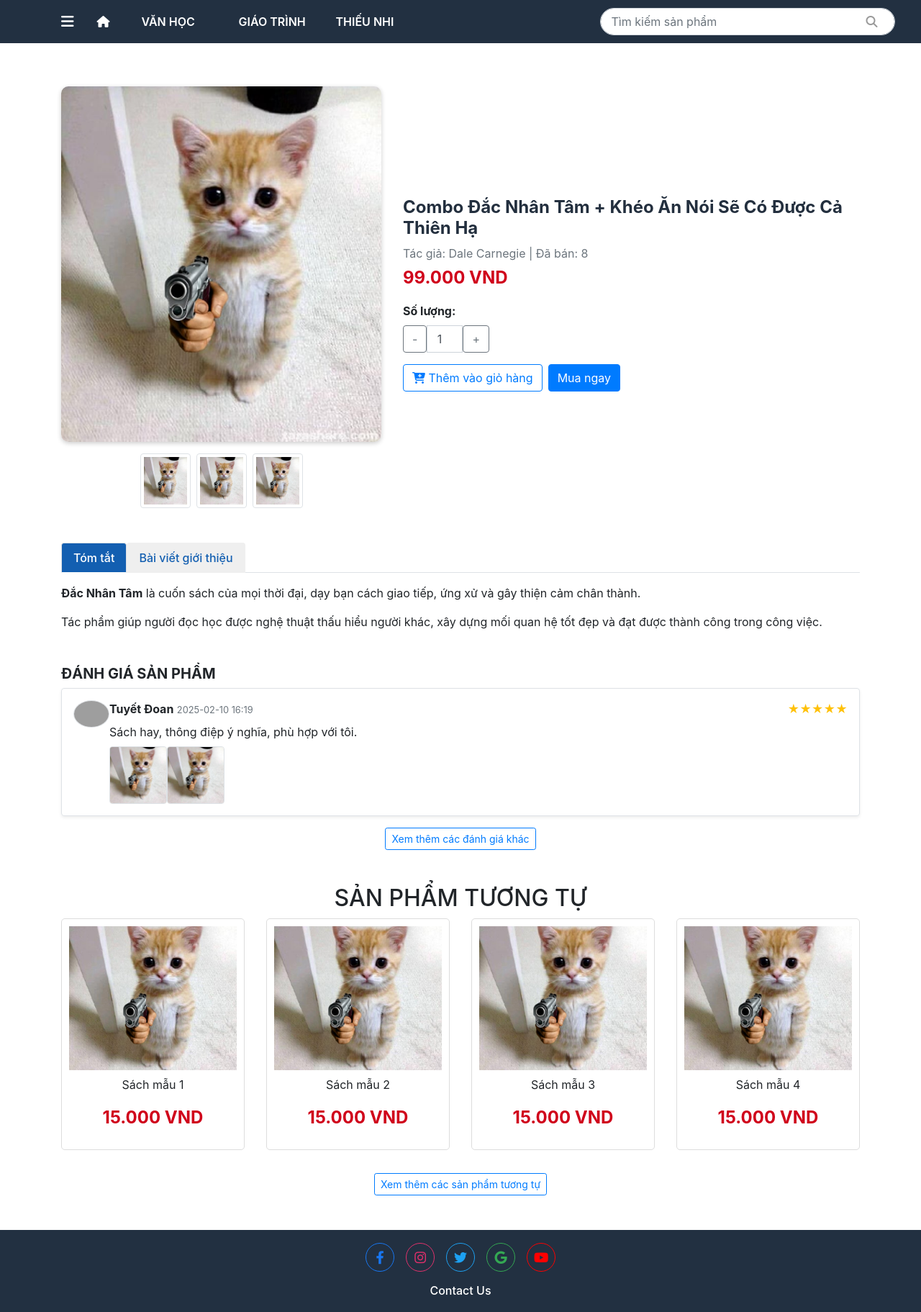
After one commit to ThanhSanglt02/LTW_Nhom02_BookSale, a Django app: page /product_detail/ in a window 1280 px wide. The commit adds this page. Shown: the whole page at 72% size. Run offline with Django 4.2, Linux system fonts and the light colour scheme; some libraries are stand-ins or nearby versions; grey boxes are pictures that could not be loaded.

Commit message:
first commit

```diff
--- a/booksale/booksale_app/templates/base.html
+++ b/booksale/booksale_app/templates/base.html
@@ -177,6 +177,8 @@
       </div>
     </div>
   </footer>
-
+<script src="https://code.jquery.com/jquery-3.4.1.slim.min.js"></script>
+<script src="https://cdn.jsdelivr.net/npm/popper.js@1.16.0/dist/umd/popper.min.js"></script>
+<script src="https://stackpath.bootstrapcdn.com/bootstrap/4.4.1/js/bootstrap.min.js"></script>
 </body>
 </html>
--- /dev/null
+++ b/booksale/booksale_app/templates/dathang/product_detail.html
@@ -0,0 +1,181 @@
+{% extends "base.html" %}
+{% load static %}
+
+{% block title %}Chi tiết sản phẩm - Đắc Nhân Tâm{% endblock %}
+
+{% block extra_css %}
+<style>
+  .product-detail { margin-top: 120px; }
+  .product-title-detail { font-size: 1.5rem; font-weight: bold; color: #232f3e; }
+  .product-price { font-size: 1.5rem; color: #d0021b; font-weight: bold; }
+  .product-image img { border-radius: 10px; box-shadow: 0 2px 6px rgba(0,0,0,0.2); }
+  .thumb { cursor: pointer; transition: transform 0.2s; }
+  .thumb:hover { transform: scale(1.1); border: 2px solid #007bff; }
+  .nav-tabs .nav-link.active { background-color: #135fb1; color: white !important; font-weight: 500; }
+  .nav-tabs .nav-link { color: #135fb1; font-weight: 500; }
+  .review-box { border: 1px solid #ddd; border-radius: 8px; padding: 15px; margin-bottom: 20px; }
+  .product-card { border: 1px solid #ddd; border-radius: 5px; padding: 10px; text-align: center; transition: transform 0.3s; position: relative; }
+  .product-card:hover { transform: scale(1.03); }
+  .product-card img { width: 100%; height: 200px; object-fit: cover; }
+  .add-to-cart { display: none; position: absolute; bottom: 10px; left: 50%; transform: translateX(-50%); background: #135fb1; color: #fff; padding: 8px 15px; border-radius: 5px; text-decoration: none; }
+  .product-card:hover .add-to-cart { display: inline-block; }
+</style>
+{% endblock %}
+
+{% block content %}
+<div class="container product-detail">
+  <div class="row align-items-center">
+    <!-- Hình ảnh -->
+    <div class="col-md-5 text-center">
+      <div class="product-image mb-3">
+        <img id="mainImage" src="{% static 'images/image.jpg' %}" class="img-fluid" alt="Đắc Nhân Tâm">
+      </div>
+      <div class="d-flex justify-content-center">
+        {% for i in "123" %}
+        <img src="{% static 'images/image.jpg' %}" class="img-thumbnail mx-1 thumb" style="width:70px;" alt="Ảnh phụ">
+        {% endfor %}
+      </div>
+    </div>
+
+    <!-- Thông tin -->
+    <div class="col-md-7">
+      <h4 class="product-title-detail">Combo Đắc Nhân Tâm + Khéo Ăn Nói Sẽ Có Được Cả Thiên Hạ</h4>
+      <p class="text-muted mb-1">Tác giả: Dale Carnegie | Đã bán: 8</p>
+      <p class="product-price">99.000 VND</p>
+
+      <div class="my-3">
+        <label><b>Số lượng:</b></label>
+        <div class="input-group" style="width:120px;">
+          <button class="btn btn-outline-secondary" type="button" onclick="changeQty(-1)">-</button>
+          <input id="quantity" type="number" value="1" min="1" class="form-control text-center">
+          <button class="btn btn-outline-secondary" type="button" onclick="changeQty(1)">+</button>
+        </div>
+      </div>
+
+      <div class="d-flex flex-wrap">
+        <button id="addToCartBtn" class="btn btn-outline-primary mr-2 mb-2">
+          <i class="fa-solid fa-cart-plus"></i> Thêm vào giỏ hàng
+        </button>
+        <button class="btn btn-primary mb-2">Mua ngay</button>
+      </div>
+    </div>
+  </div>
+
+  <!-- Tabs -->
+  <ul class="nav nav-tabs mt-5" id="productTab" role="tablist">
+    <li class="nav-item" role="presentation">
+      <button class="nav-link active" id="tomtat-tab" data-bs-toggle="tab" data-bs-target="#tomtat" type="button" role="tab">
+        Tóm tắt
+      </button>
+    </li>
+    <li class="nav-item" role="presentation">
+      <button class="nav-link" id="gioithieu-tab" data-bs-toggle="tab" data-bs-target="#gioithieu" type="button" role="tab">
+        Bài viết giới thiệu
+      </button>
+    </li>
+  </ul>
+
+  <div class="tab-content mt-3">
+    <div class="tab-pane fade show active" id="tomtat" role="tabpanel">
+      <p><b>Đắc Nhân Tâm</b> là cuốn sách của mọi thời đại, dạy bạn cách giao tiếp, ứng xử và gây thiện cảm chân thành.</p>
+      <p>Tác phẩm giúp người đọc học được nghệ thuật thấu hiểu người khác, xây dựng mối quan hệ tốt đẹp và đạt được thành công trong công việc.</p>
+    </div>
+    <div class="tab-pane fade" id="gioithieu" role="tabpanel">
+      <p>Cuốn sách chứa đựng những nguyên tắc vàng về giao tiếp và đối nhân xử thế, giúp bạn tự tin, bình tĩnh, và khéo léo trong mọi tình huống.</p>
+    </div>
+  </div>
+
+  <!-- Đánh giá sản phẩm -->
+  <h5 class="mt-5"><b>ĐÁNH GIÁ SẢN PHẨM</b></h5>
+
+  <div class="review-box d-flex align-items-start border rounded p-3 mb-3 shadow-sm">
+    <img src="https://cdn-icons-png.flaticon.com/512/149/149071.png" width="50" class="me-3 rounded-circle border">
+
+    <div class="flex-grow-1">
+      <div class="d-flex justify-content-between align-items-center">
+        <div>
+          <b>Tuyết Đoan</b>
+          <small class="text-muted ms-2">2025-02-10 16:19</small>
+        </div>
+        <div class="text-warning">★★★★★</div>
+      </div>
+
+      <p class="mt-2 mb-2">Sách hay, thông điệp ý nghĩa, phù hợp với tôi.</p>
+
+      <!-- Ảnh đánh giá -->
+      <div class="d-flex flex-wrap gap-2 mt-2">
+        <a href="{% static 'images/image.jpg' %}" target="_blank">
+          <img src="{% static 'images/image.jpg' %}" width="80" height="80"
+               class="rounded border" style="object-fit: cover;">
+        </a>
+        <a href="{% static 'images/image.jpg' %}" target="_blank">
+          <img src="{% static 'images/image.jpg' %}" width="80" height="80"
+               class="rounded border" style="object-fit: cover;">
+        </a>
+      </div>
+    </div>
+  </div>
+
+  <div class="text-center mt-3">
+    <a href="#" class="btn btn-outline-primary btn-sm">Xem thêm các đánh giá khác</a>
+  </div>
+
+  <!-- Sản phẩm tương tự -->
+  <div class="my-5 product-section">
+    <h2 class="text-center product-title">SẢN PHẨM TƯƠNG TỰ</h2>
+    <div class="row justify-content-center">
+      {% for i in "1234" %}
+      <div class="col-6 col-md-3 text-center mb-4">
+        <div class="product-card">
+          <img src="{% static 'images/image.jpg' %}" alt="Sách mẫu {{ i }}">
+          <a href="#" class="add-to-cart">Thêm vào giỏ hàng</a>
+          <p class="product-name mt-2">Sách mẫu {{ i }}</p>
+          <p class="product-price">15.000 VND</p>
+        </div>
+      </div>
+      {% endfor %}
+    </div>
+
+    <div class="text-center mt-2">
+      <a href="#" class="btn btn-outline-primary btn-sm">Xem thêm các sản phẩm tương tự</a>
+    </div>
+  </div>
+</div>
+
+<!-- JS -->
+<script src="https://cdn.jsdelivr.net/npm/bootstrap@5.3.3/dist/js/bootstrap.bundle.min.js"></script>
+<script>
+  document.addEventListener("DOMContentLoaded", function() {
+    const thumbs = document.querySelectorAll(".thumb");
+    const mainImage = document.getElementById("mainImage");
+    thumbs.forEach(img => img.addEventListener("click", () => mainImage.src = img.src));
+
+    const addToCartBtn = document.getElementById("addToCartBtn");
+    if (addToCartBtn) {
+      addToCartBtn.addEventListener("click", function() {
+        const productName = document.querySelector(".product-title-detail").innerText;
+        const productPrice = document.querySelector(".product-price").innerText;
+        const quantity = parseInt(document.getElementById("quantity").value);
+
+        let cart = JSON.parse(localStorage.getItem("cart")) || [];
+
+        const existingIndex = cart.findIndex(item => item.name === productName);
+        if (existingIndex > -1) {
+          cart[existingIndex].quantity += quantity;
+        } else {
+          cart.push({ name: productName, price: productPrice, quantity: quantity });
+        }
+
+        localStorage.setItem("cart", JSON.stringify(cart));
+        alert(`Đã thêm ${quantity} "${productName}" vào giỏ hàng!`);
+      });
+    }
+  });
+
+  function changeQty(value) {
+    const input = document.getElementById("quantity");
+    let current = parseInt(input.value);
+    if (!isNaN(current)) input.value = Math.max(1, current + value);
+  }
+</script>
+{% endblock %}
--- a/booksale/booksale_app/urls.py
+++ b/booksale/booksale_app/urls.py
@@ -1,8 +1,10 @@
 from django.urls import path
-from .views import home_view, tonkho_list
+from .views import home_view, tonkho_list, product_detail
+
 # from .views.home import HomeView
 
 urlpatterns = [
     path('',home_view, name='home'),
-    path('stock/', tonkho_list, name = 'tonkho')
+    path('stock/', tonkho_list, name = 'tonkho'),
+    path('product_detail/', product_detail, name='product_detail')
 ]
--- a/booksale/booksale_app/views/__init__.py
+++ b/booksale/booksale_app/views/__init__.py
@@ -1,6 +1,6 @@
 # Import các hàm view từ home.py
 from .home import index as home_view
 from .tonkho import createTonkho as tonkho_list
-
+from .chitietsp import product_detail
 # Import các hàm view từ product.py
 # from .product import index as product_index, detail as product_detail
--- /dev/null
+++ b/booksale/booksale_app/views/chitietsp.py
@@ -0,0 +1,21 @@
+from django.shortcuts import render
+
+def product_detail(request):
+    # Dữ liệu mẫu để hiển thị lên giao diện
+    product = {
+        'name': 'Đắc Nhân Tâm',
+        'author': 'Dale Carnegie',
+        'price': '90.000 VND',
+        'description': 'Cuốn sách kinh điển giúp người đọc thấu hiểu nghệ thuật giao tiếp và đối nhân xử thế.'
+    }
+
+    related_products = [
+        {'name': 'Nghệ thuật nói chuyện', 'price': '85.000 VND'},
+        {'name': 'Quẳng gánh lo đi mà vui sống', 'price': '88.000 VND'},
+        {'name': 'Đắc Nhân Tâm (bản đầy đủ)', 'price': '95.000 VND'},
+    ]
+
+    return render(request, 'dathang/product_detail.html', {
+        'product': product,
+        'related_products': related_products
+    })
```
Also changed, not shown: booksale/booksale_app/templates/file.html (added, +10 -0 lines).
